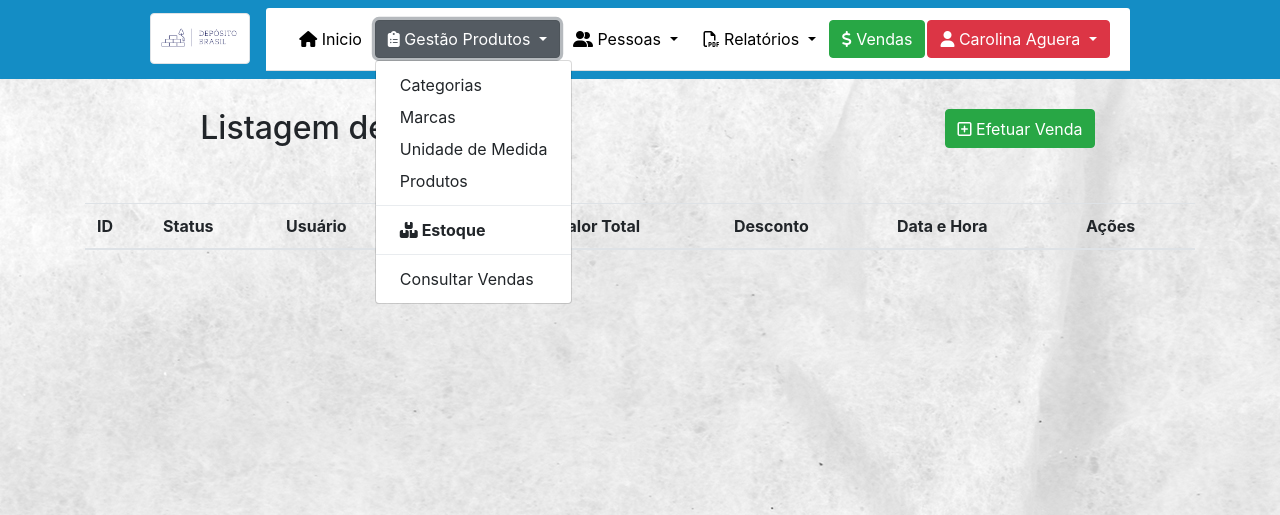
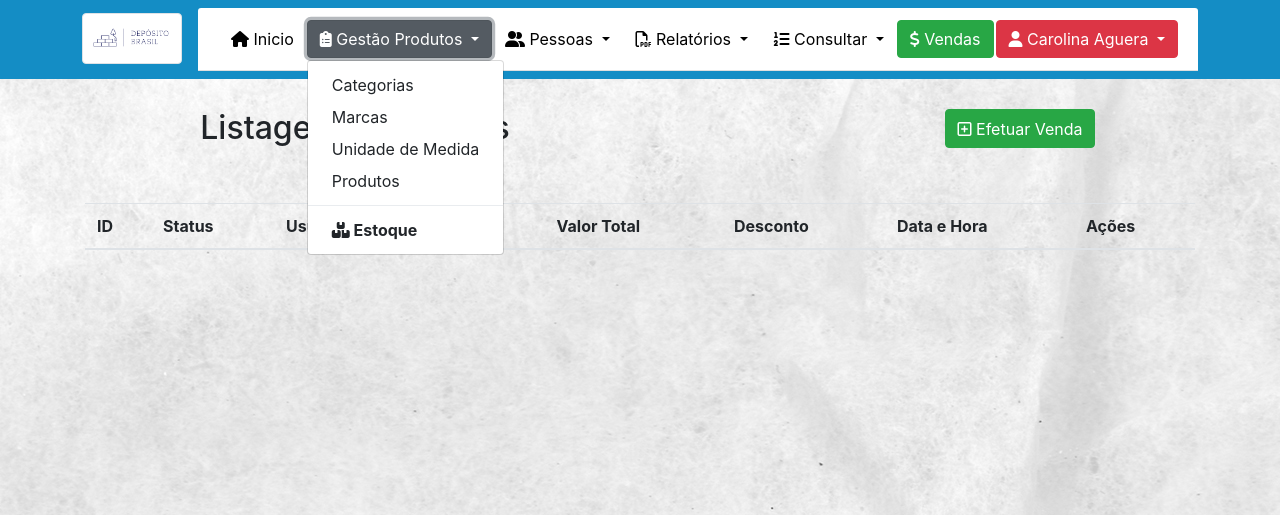
Before and after one commit to CarolAguera/projeto-concluso-de-curso-IFPr, a PHP site: page /Admin/ListagemDeVendas.php in a window 1280 px wide, after a click on "Gestão Produtos". Shown: the top 515 px of the page. Run offline with PHP 8.4, Linux system fonts and the light colour scheme; a user stored in the database is signed in; data that the repository does not hold is empty; some libraries are stand-ins or nearby versions.

Commit message:
alterações no cliente e vendas

```diff
--- a/Admin/ListagemDeVendas.php
+++ b/Admin/ListagemDeVendas.php
@@ -113,11 +113,11 @@ if (isset($_POST['excluir'])) {
                             <td><?= $buscaCliente['nome_completo']  ?></td>
                             <td><?= number_format($data['valorTotal'], 2, ',', '')  ?></td>
                             <td><?= number_format($data['desconto'], 2, ',', '') ?></td>
-                            <?php $data_hora = strtotime($data[' data_hora']); ?>
+                            <?php $data_hora = strtotime($data['data_hora']); ?>
                             <td><?= date('d/m/Y H:i:s', $data_hora) ?></td>
 
 
-                            <td class="actions d-flex" style="width: 120px;">
+                            <td class="actions d-flex" style="width: auto;">
                                 <button class="btn btn-danger btn-xs" type="button" data-toggle="modal" data-target="#ExemploModalCentralizado<?= $data['id'] ?>"><i class="far fa-trash-alt" style="color: black;"></i></button>
                                 <div class="modal fade" id="ExemploModalCentralizado<?= $data['id'] ?>" tabindex="-1" role="dialog" aria-labelledby="TituloModalCentralizado" aria-hidden="true">
                                     <div class="modal-dialog modal-dialog-centered" role="document">
@@ -138,9 +138,9 @@ if (isset($_POST['excluir'])) {
                                         </div>
                                     </div>
                                 </div>
-                                <form action="ListagemDeItensVenda.php" method="post">
+                                <form action="ListagemDeItensVenda.php" method="post" style="height: 40px;">
                                     <input type="hidden" name="idAtualizar" value="<?= $data['id'] ?>">
-                                    <button type="submit" name="itemvenda" class="btn btn-warning">Itens</button>
+                                    <button type="submit" name="itemvenda" style="margin-left: 5px; height: 56px;" class="btn btn-warning btn-xs"><i class="fas fa-list-ol"></i></button>
                                 </form>
                             </td>
                         </tr>
--- a/Admin/relatorioVendaPorMes.php
+++ b/Admin/relatorioVendaPorMes.php
@@ -49,7 +49,7 @@ function getTabela()
     $retorno .= "<td>{$data['nome_usuario']} </td>";
     $retorno .= "<td>" . number_format($data['valorTotal'], 2, ',', '.') . "</td>";
     $retorno .= "<td> " . number_format($data['desconto'], 2, ',', '') . "</td>";
-    $retorno .= "<td>" . number_format($data['valorTotal'] - $data['desconto'], 2, ',', '.') . "</td>";
+    $retorno .= "<td class='destaqueVenda'>" . number_format($data['valorTotal'] - $data['desconto'], 2, ',', '.') . "</td>";
     $retorno .= "<td>" . (new DateTime($data['data_hora']))->format('d/m/Y') . "</td>";
     // $retorno .= "<td>". date('d/m/Y H:i:s',$data['data_hora']) ."</td>";
   }
--- a/anotacoes.txt
+++ b/anotacoes.txt
@@ -9,10 +9,6 @@ header("Refresh:5");
 Colocar Validações no CPF
 
 
-Relatório de Vendas por dia / mes ou / ano
+Relatório de Vendas por dia / ano
 Relatório de clientes por cidade
 Relatório de produtos com estoque menor ou igual a 5
-
-
-
-FILTROS NO RELATÓRIO
--- a/css/estilo.css
+++ b/css/estilo.css
@@ -28,6 +28,10 @@ table, th, td {
    color: red;
    font-weight: bold;
  }
+ .destaqueVenda{
+   color:blue;
+   font-weight: bold;
+ }
  .imagem {
   display: block;
   margin-left: 210px;
--- a/menu.php
+++ b/menu.php
@@ -78,8 +78,6 @@ require_once("dependencias.php");
                             <li><a class="dropdown-item" href="Produto.php">Produtos</a></li>
                             <div class="dropdown-divider"></div>
                             <li><a class="dropdown-item" href="Estoque.php"><strong><i class="fas fa-boxes"></i> Estoque</strong></a></li>
-                            <div class="dropdown-divider"></div>
-                            <li><a class="dropdown-item" href="./ListagemDeVendas.php">Consultar Vendas</a></li>
                         </ul>
                     </li>
                     <li class="nav-item dropdown">
@@ -101,6 +99,17 @@ require_once("dependencias.php");
                             <li><a class="dropdown-item" href="../Admin/relatorioUsuario.php"><i class='fas fa-user'></i> Relatório de Usuários</a></li>
                             <li><a class="dropdown-item" href="../Admin/relatorioEstoque.php"><i class="fas fa-clipboard-list"></i> Relatório de Produtos</a></li>
                             <li><a class="dropdown-item" href="../Admin/relatorioVendas.php"><i class="fas fa-dollar-sign"></i> Relatório de Vendas</a></li>
+                            <li><a class="dropdown-item" href="../Admin/relatorioVendaPorMes.php"><i class="fas fa-dollar-sign"></i> Relatório de Vendas Mês Atual</a></li>
+                        </ul>
+                    </li>
+                    <li class="nav-item dropdown">
+                        <button class="btn btn-secondary dropdown-toggle" type="button" id="dropdownMenuButton" data-toggle="dropdown" aria-haspopup="true" aria-expanded="false"><i class="fas fa-list-ol"></i>
+                            Consultar
+                        </button>
+                        <ul class="dropdown-menu" aria-labelledby="navbarDropdown">
+                            <center>
+                                <li><a class="dropdown-item" href="./ListagemDeVendas.php">Consultar Vendas</a></li>
+                            </center>
                         </ul>
                     </li>
                     <li class="nav-item" style="margin-right: 2px;">
```
Also changed, not shown: Admin/NovoCliente.php (+15 -39 lines).
